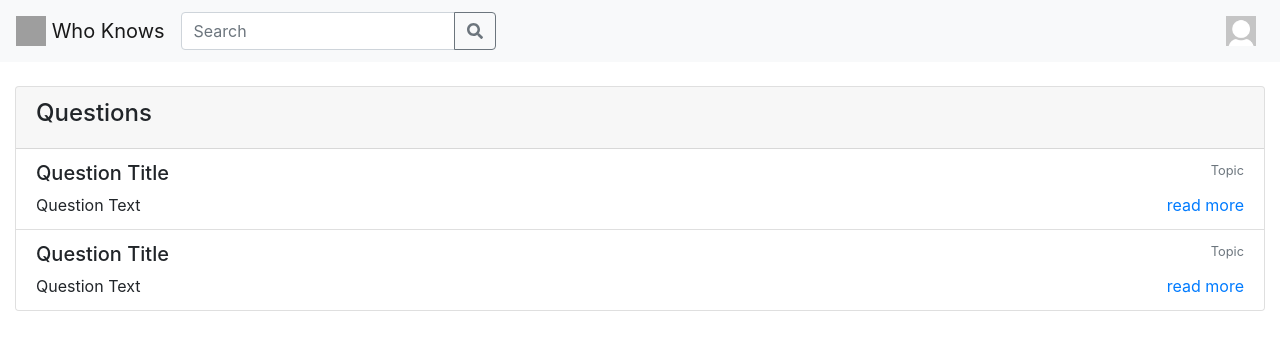
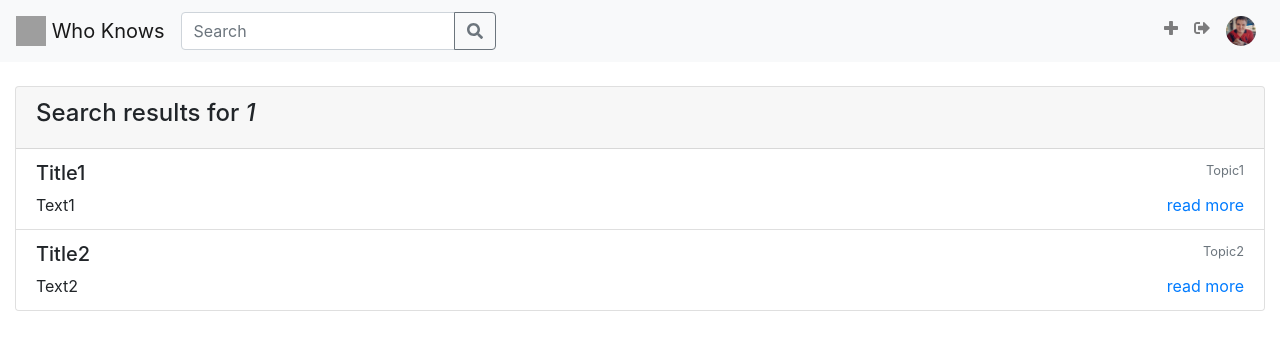
Before and after one commit to 19007361/CS334GroupProject, a Flask app: page /s/1 in a window 1280 px wide. Shown: the top 350 px of the page. Run offline with Flask 2, Linux system fonts and the light colour scheme; some libraries are stand-ins or nearby versions; grey boxes are pictures that could not be loaded.

Commit message:
Made search results dynamic

```diff
--- a/Web/WhoKnows/templates/commonNav.html
+++ b/Web/WhoKnows/templates/commonNav.html
@@ -7,7 +7,7 @@
   <span class="d-md-none">Sign out</span></a>
 </li>
 <li class="nav-item">
-  <a class="nav-link" href="/p/{{me[0]}}">
+  <a class="nav-link" href="/p/{{me[0]}}" title="View Profile">
   <img src="{{ url_for('static', filename='Users/'+me[0]+'.png') }}" width="30" height="30" class="d-inline-block align-top rounded-circle" alt="See your profile">
   <span class="d-md-none">{{me[1]}}</span>
 </a>
--- a/Web/WhoKnows/templates/search.html
+++ b/Web/WhoKnows/templates/search.html
@@ -4,21 +4,18 @@
 <div class="container-fluid">
   <div class="card">
     <div class="card-header">
-      <h4>Questions</h4>
+      <h4>Search results for <i>{{query}}</i></h4>
     </div>
     <ul class="list-group list-group-flush">
+
+      {% for i in range(noPosts) %}
       <li class="list-group-item">
-        <small class="text-muted float-right">Topic</small>
-        <h5>Question Title</h5>
-        Question Text
-        <a href="#" class="float-right">read more</a>
+        <small class="text-muted float-right">{{results[i][2]}}</small>
+        <h5>{{results[i][0]}}</h5>
+        {{results[i][1]}}
+        <a href="/q/{{results[i][3]}}" class="float-right">read more</a>
       </li>
-      <li class="list-group-item">
-        <small class="text-muted float-right">Topic</small>
-        <h5>Question Title</h5>
-        Question Text
-        <a href="#" class="float-right">read more</a>
-      </li>
+      {% endfor %}
     </ul>
   </div>
 </div>
@@ -34,11 +31,6 @@
 </li>
 {% endblock %}
 {% block navright %}
-<li class="nav-item">
-  <a class="nav-link" href="/p/">
-  <img src="{{ url_for('static', filename='defaultProf.png') }}" width="30" height="30" class="d-inline-block align-top" alt="">
-  <span class="d-md-none">Profile</span>
-</a>
-</li>
+  {% include 'commonNav.html'%}
 {% endblock %}
-{% block title %}Search Results {% endblock %}
+{% block title %}Search Results for {{query}}{% endblock %}
--- a/Web/WhoKnows/views.py
+++ b/Web/WhoKnows/views.py
@@ -29,8 +29,11 @@ def profile(name):
 
 @app.route('/s/<query>')
 def search(query):
-    print(query)
-    return render_template('search.html')
+    currentUser = ["Username5", "My cool Name"]
+    r1 = ["Title1", "Text1", "Topic1", "ID1"]
+    r2 = ["Title2", "Text2", "Topic2", "ID2"]
+    results = [r1, r2]
+    return render_template('search.html', me=currentUser, results=results, noPosts=len(results), query=query)
 
 @app.route('/q/<id>')
 def question(id):
```
